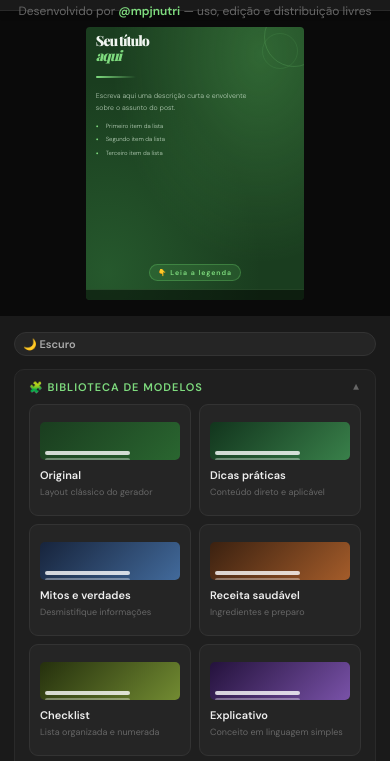
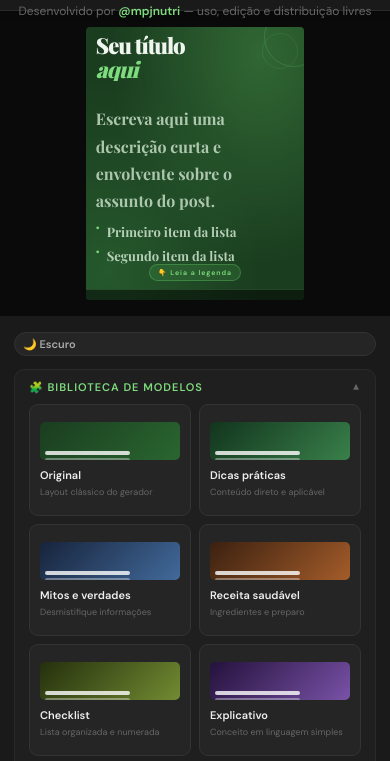
Before and after one commit to mpjbiologo/gerador-postagens-mpjnutri, a plain HTML site: page index.html in a window 390 px wide. Shown: the part 42-803 px from the top of the page. Drawn offline with nearby package versions, Linux system fonts and the light colour scheme; a web font is replaced by a local one.

Commit message:
Refine responsive typography controls

```diff
--- a/index.html
+++ b/index.html
@@ -157,9 +157,9 @@
     .post[data-format="retrato"]  .img-center-wrap { height: 19vw !important; }
     .post[data-format="quadrado"] .img-center-wrap { height: 18vw !important; }
     .post[data-format="stories"]  .img-center-wrap { height: 22vw !important; }
-    #title-line1, #title-line2 { font-size: 14px !important; }
-    #preview-desc { font-size: 7px !important; }
-    #preview-list li { font-size: 6px !important; }
+    #title-line1, #title-line2 { font-size: 14px; }
+    #preview-desc { font-size: 7px; }
+    #preview-list li { font-size: 6px; }
     #preview-list li::before { font-size: 8px !important; }
     #preview-tag1, #preview-tag2 { font-size: 7px !important; padding: 3px 8px !important; }
     .handle { font-size: 9px !important; }
@@ -1129,6 +1129,7 @@ Terceiro item da lista</textarea></div>
       img.src = '';
       if (wrap) wrap.style.display = 'none';
     }
+    applyTypography();
   }
 
   function applyTypography() {
@@ -1184,7 +1185,8 @@ Terceiro item da lista</textarea></div>
     const isMobile = window.innerWidth <= 700;
     // Base size proportional to actual post width
     const postW = post.offsetWidth;
-    const base = isMobile ? Math.max(10, Math.round(postW * 0.13)) : ({ retrato: 52, quadrado: 44, stories: 26 }[fmt] || 52);
+    const chosenSize = Number(document.getElementById('title-size')?.value || 52);
+    const base = isMobile ? Math.max(10, Math.round(chosenSize * postW / 520)) : chosenSize;
 
     function shrink(el, maxLines, baseSize) {
       let size = baseSize;
```
